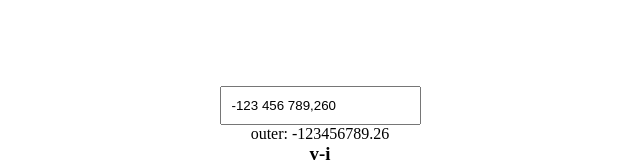
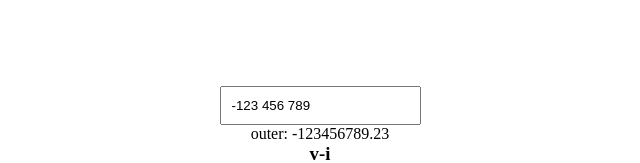
Before and after one commit to bRICK2H/vue-numeric-input, a Vue app: page / in a window 1280 px wide. Shown: the part 226-389 px from the top of the page, without its empty margins (320-960 px from the left). Built offline with nearby package versions, Linux system fonts and the light colour scheme.

Commit message:
corrected watcher

```diff
--- a/src/App.vue
+++ b/src/App.vue
@@ -56,8 +56,8 @@ export default {
 	},
 	data: () => ({
 		data: { value: 2.420 },
-		cValue: -123456789.26,
-		decimal: 3,
+		cValue: -123456789.23,
+		decimal: 0,
 		mValue: 154655.12,
 		kValue: 154655.315,
 		nValue: 1.44,
--- a/src/components/input-numeric.vue
+++ b/src/components/input-numeric.vue
@@ -35,6 +35,7 @@ export default {
 		isDeletes: false,
 		isDelete: false,
 		isBackspace: false,
+		isEvent: false,
 		min: -Math.pow(10, 10),
 		max: Math.pow(10, 10),
 		isLimit: false,
@@ -43,6 +44,8 @@ export default {
 		input(e) {
 			const { target } = e
 
+			this.isEvent = true
+			setTimeout(() => this.isEvent = false)
 			this.step = target.selectionStart
 
 			const convertedValue = this.convertValue(target.value),
@@ -52,13 +55,16 @@ export default {
 					isNegativeValue = /-/.test(convertedValue),
 					isMaxPositive = !isNegativeValue && numericValue > this.max,
 					isMaxNegative = isNegativeValue && numericValue < this.min
+			console.log({numericValue})
 
 			// В самом конце, когда все сделаю, по параметру isLimit подсвечивать input красным
 			this.isLimit = isMaxPositive || isMaxNegative
+			console.log('conver', this.separatorValue(convertedValue), convertedValue)
 
 			if (!this.isLimit) {
-				target.value = this.separatorValue(convertedValue)
-				this.$emit('input', numericValue)
+				// console.log('tv', this.definedNegativeOrPositiveValue(this.separatorValue(convertedValue)))
+				target.value = this.definedNegativeOrPositiveValue(this.separatorValue(convertedValue))
+				this.$emit('input', this.definedNegativeOrPositiveValue(numericValue))
 				this.setCursorPosition(target)
 			} else {
 				target.value = this.prevValue
@@ -72,12 +78,18 @@ export default {
 
 			return toNumber.toFixed(iDecimal).replace(/\./, ',')
 		},
-		convertValue(value) {
-			const definedNegativeOrPositiveValue = value => {
-				let val = String(value).replace(/ /g, '').replace(/,/, '.').replace(/[^\d\.]/, '')
-				val = this.isToggleMinus ? val * -1 : val * 1
+		definedNegativeOrPositiveValue(value) {
+			console.log({value}, this.isToggleMinus, 'П')
 
-				console.log({val})
+			if (typeof value === 'number') {
+				// val = String(value).replace(/ /g, '').replace(/,/, '.').replace(/[^\d\.]/, '')
+				console.log('number: ', this.isToggleMinus ? value * -1 : value * 1)
+				return this.isToggleMinus ? value * -1 : value * 1
+			} else {
+				console.log('string', this.isToggleMinus ? `-${value}` : value)
+				return this.isToggleMinus ? `-${value}` : value
+			}
+
 			/**
 			 * По минусу
 			 * 1. Сепаратор работает в некоторых моментах не правильно, создает лишний пробел
@@ -85,44 +97,70 @@ export default {
 			 * 3. При выделении значений числа, не должно ничего удаляться, должно сниматься выделение и тоглиться отр и полож знач.
 			 * 4. Не удаляется минут через backspase
 			 */
+		},
+		convertValue(value) {
+			console.log(this.step, this.selection.s, value)
 
-				return Number(val).toFixed(this.iDecimal).replace(/\./, ',')
-			}
-
-			const unSeparateValue = value.replace(/ /g, '')
-
-			if (this.isInteger) {
-				const clearValue = unSeparateValue.replace(/[^\d]/g, '')
-				return definedNegativeOrPositiveValue(Number(clearValue))
-			} else {
-				const isExistComma = /,/.test(value),
+			const unSeparateValue = value.replace(/ /g, ''),
 					currNumeric = Number(unSeparateValue.replace(/,/, '.')),
 					isCurrNumeric = !isNaN(currNumeric)
 
-				const	convertSelectableValue = value => {
-					const spaceCount = value.match(/ /g) ? value.match(/ /g).length : 0,
-							clearValue = String(Number(value.replace(/[^\d]/g, ''))),
-							arrValue = clearValue.split('')
+			if (this.isInteger) {
+				console.log('f:', unSeparateValue)
+				const isOnlyMinus = unSeparateValue === '-',
+						isDelMinus = !this.step && !(/-/.test(unSeparateValue)) && /-/.test(this.prevValue)
 
-					arrValue.splice(this.isDelimiter ? this.step - 1 : this.step - spaceCount, 0, '.')
-					const fixedValue = Number(arrValue.join('').replace(/ /g, '')).toFixed(this.iDecimal)
-
-					return fixedValue.replace(/\./, ',')
+				if (isDelMinus) {
+					this.isToggleMinus = false
 				}
 
+				if (this.isPressedMinus || !isCurrNumeric) {
+					console.log(isOnlyMinus ? -0 : this.prevValue.replace(/[^\d]/g, ''))
+					return isOnlyMinus ? 0 : this.prevValue.replace(/[^\d]/g, '')
+				}
+
+				if (isCurrNumeric) {
+					console.log('1')
+					const clearValue = unSeparateValue.replace(/[^\d]/g, '')
+					return Number(clearValue)
+				}
+			} else {
+				const isExistComma = /,/.test(value)
 
 				if (!isExistComma) {
 					if (!this.isSelectableValue) {
-						return this.prevValue.replace(/ /g, '')
+						return this.prevValue.replace(/ /g, '').replace(/-/, '')
 					} else {
+						console.log('foo')
 						if (!isCurrNumeric) {
-							return this.prevValue.replace(/ /g, '')
+							return this.prevValue.replace(/ /g, '').replace(/-/, '')
 						} 	else {
-							return convertSelectableValue(value)
+							const restValue = value.split('')
+							const prevRestValue = this.prevValue.split('')
+							let resultValue
+
+							if(this.isDelimiter) {
+								prevRestValue.splice(this.selection.s, this.selection.e - this.selection.s , '.')
+								resultValue = prevRestValue
+							} else {
+								restValue.splice(this.step, 0 , '.')
+								resultValue = restValue
+							}
+
+							const formatValue = resultValue.join('').replace(/ /g, '').split('.')
+							const [ , right ] = formatValue
+
+							if (!right) {
+								formatValue[1] = '0'
+							}
+
+							console.log('to: ', Number(formatValue.join('.')).toFixed(this.iDecimal).replace(/\./, ',').replace(/-/, ''))
+
+							return Number(formatValue.join('.')).toFixed(this.iDecimal).replace(/\./, ',').replace(/-/, '')
 						}
 					}
 				} else {
-					if (!this.isDelimiter) {
+					if (!this.isDelimiter && !this.isSelectableValue) {
 						const clearValue = unSeparateValue.replace(/[^\d,]/g, '')
 						const fixedValue = Number(clearValue.replace(/,/, '.')).toFixed(this.iDecimal)
 
@@ -134,21 +172,61 @@ export default {
 							const arrValue = value.split('')
 							arrValue.splice(this.step - 1, 1)
 
+							return arrValue.join('').replace(/ /g, '').replace(/-/, '')
+						}
+					} else {
+						if (!this.isDelimiter && !this.isPressedMinus && isCurrNumeric) {
+							const clearValue = unSeparateValue.replace(/[^\d,]/g, '')
+							const fixedValue = Number(clearValue.replace(/,/, '.')).toFixed(this.iDecimal)
+
+							return fixedValue.replace(/\./, ',').replace(/-/, '')
+						}
+
+						if (!this.isSelectableValue) {
+							if (this.isDelimiter) {
+								const arrValue = value.split('')
+								arrValue.splice(this.step - 1, 1)
+
 								return arrValue.join('').replace(/ /g, '')
 							}
 						} else {
 							if (!isCurrNumeric && !this.isDelimiter) {
-							return this.prevValue.replace(/ /g, '')
+								return this.prevValue.replace(/ /g, '').replace(/-/, '')
 							}
 
 							if (this.isDelimiter) {
-							return convertSelectableValue(value)
+								const restValue = this.prevValue.split('')
+								let formatValue = ''
+
+								if (!isExistComma) {
+									restValue.splice(this.selection.s, this.selection.e - this.selection.s , '.')
+									formatValue = restValue.join('').replace(/ /g, '').split('.')
+								} else {
+									restValue.splice(this.selection.s, this.selection.e - this.selection.s)
+									formatValue = restValue.join('').replace(/ /g, '').replace(/,/, '.').split('.')
+								}
+
+								const [ , right ] = formatValue
+
+								if (!right) {
+									formatValue[1] = '0'
+								}
+
+								return Number(formatValue.join('.')).toFixed(this.iDecimal).replace(/\./, ',').replace(/-/, '')
+							}
+
+							if (this.isPressedMinus) {
+								return this.isToggleMinus
+									? this.prevValue.replace(/ /g, '')
+									: this.prevValue.replace(/ /g, '').replace(/-/, '')
+							}
 						}
 					}
 				}
 			}
 		},
 		separatorValue(value) {
+			console.log({value}, 'В')
 			const newArrValue = [],
 					arrValue = String(value).split(''),
 					wholePart = arrValue.indexOf(',') !== -1
@@ -179,12 +257,15 @@ export default {
 			this.prevOffset = currOffset
 
 			// const for selectable value (del/del+add)
+
+			const setSelectableStep = () => {
+				console.log('war')
 				const restValueAfterDel = this.prevValue.split('')
 				restValueAfterDel.splice(this.selection.s, this.selection.e - this.selection.s)
 				const prevLengthSpace = restValueAfterDel.join('').match(/ /g)
 					? restValueAfterDel.join('').match(/ /g).length : 0
 				const currLengthSpace = target.value.match(/ /g) ? target.value.match(/ /g).length : 0
-			const setDedicatedStep = () => {
+
 				if (!this.step) {
 					this.step = !formatLeftSide ? 1 : prevLengthSpace - currLengthSpace
 				}
@@ -199,10 +280,9 @@ export default {
 
 			if (this.isDeletes) {
 				if (this.isSelectableValue) {
-					setDedicatedStep()
+					setSelectableStep()
 				}
 				if (this.isBackspace) {
-					console.log({offsetLengthSpace}, this.prevOffset, currOffset)
 					if (!this.isSelectableValue) {
 						this.step = (this.step - offsetLengthSpace) === 0 || (this.step - offsetLengthSpace) === -1
 							? this.step === 0 && formatLeftSide === 0 ? 1 : 0
@@ -226,7 +306,7 @@ export default {
 			} else {
 				if (this.isNumeric) {
 					if (this.isSelectableValue) {
-						setDedicatedStep()
+						setSelectableStep()
 					} else {
 						this.step = !this.isInteger && leftSideIndex === 1 && this.step <= 2
 							? 1
@@ -234,17 +314,27 @@ export default {
 					}
 				} else {
 					if (this.isSelectableValue) {
-						if (!this.isDelimiter) {
+						if (!this.isDelimiter && !this.isPressedMinus) {
 							target.setSelectionRange(this.selection.s, this.selection.e)
 							return
 						} else {
-							this.step = leftSideIndex + 1
+							console.log('here?')
+							this.step = this.isPressedMinus
+								? this.isToggleMinus ? 1 : 0
+								: leftSideIndex + 1
 						}
 					} else {
 						if (this.isDelimiter) {
 							this.step = leftSideIndex + 1
 						} else {
 							this.step -= 1
+						}
+						if (this.isPressedMinus) {
+							console.log('??')
+							this.isToggleMinus
+								? target.setSelectionRange(this.step + 1, this.step + 1)
+								: target.setSelectionRange(this.step - 1, this.step - 1)
+							return
 						}
 					}
 				}
@@ -277,19 +367,27 @@ export default {
 			deep: true,
 			immediate: true,
 			handler(props) {
+
+
+				if (!this.isEvent) {
+					console.log('this.isEvent', this.isEvent)
 					const { decimal, value } = props,
 							iDecimal = +decimal,
 							iValue = this.initialValue(value, iDecimal),
 							valueToNumber = Number(iValue.replace(/,/, '.'))
 
+					this.iValue = this.separatorValue(iValue)
 					this.iDecimal = iDecimal
-				this.iValue = this.separatorValue(iValue)
 					this.isInteger = Number.isInteger(valueToNumber) && !iDecimal
+				}
+
 			}
 		}
 	},
 	created() {
+		// this.iValue = this.definedNegativeOrPositiveValue(this.separatorValue(this.iValue))
 		this.prevOffset = this.iValue.length - this.iValue.replace(/ /g, '').length
+		this.isToggleMinus = /-/.test(this.iValue)
 	}
 }
 </script>
```
Lines whose indentation alone changed are shown as unchanged.
